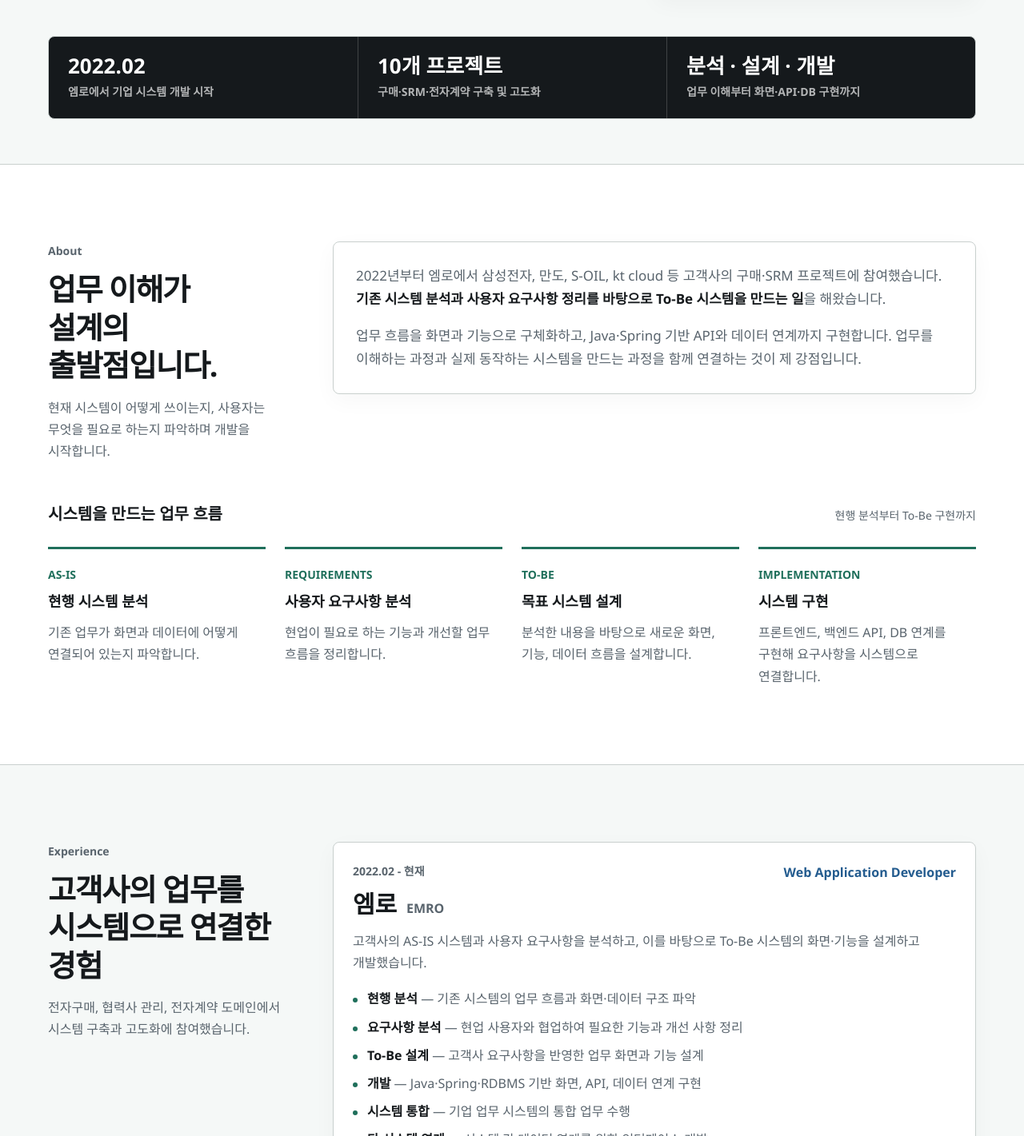
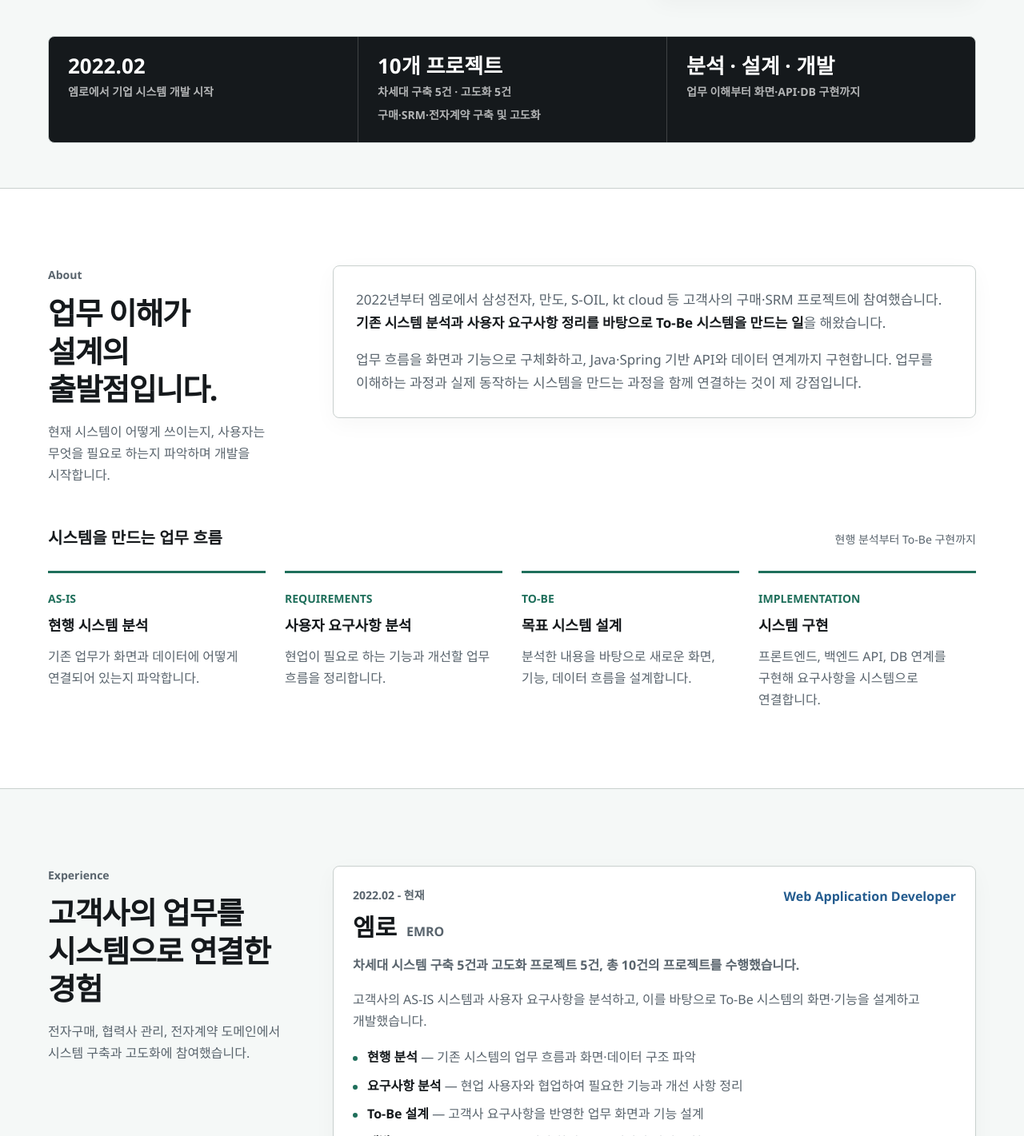
Before and after one commit to Chenjae-kr/portfolio, a plain HTML site: page index.html in a window 1280 px wide. Shown: the part 666-2087 px from the top of the page at 80% size. Drawn offline with Linux system fonts and the light colour scheme.

Commit message:
Add five next-generation builds and five enhancement projects to career summary

```diff
--- a/index.html
+++ b/index.html
@@ -102,6 +102,7 @@
                 </div>
                 <div>
                     <strong>10개 프로젝트</strong>
+                    <span>차세대 구축 5건 · 고도화 5건</span>
                     <span>구매·SRM·전자계약 구축 및 고도화</span>
                 </div>
                 <div>
@@ -181,6 +182,9 @@
                             </div>
                             <span>Web Application Developer</span>
                         </div>
+                        <p>
+                            <strong>차세대 시스템 구축 5건과 고도화 프로젝트 5건, 총 10건의 프로젝트를 수행했습니다.</strong>
+                        </p>
                         <p>
                             고객사의 AS-IS 시스템과 사용자 요구사항을 분석하고,
                             이를 바탕으로 To-Be 시스템의 화면·기능을 설계하고 개발했습니다.
```
